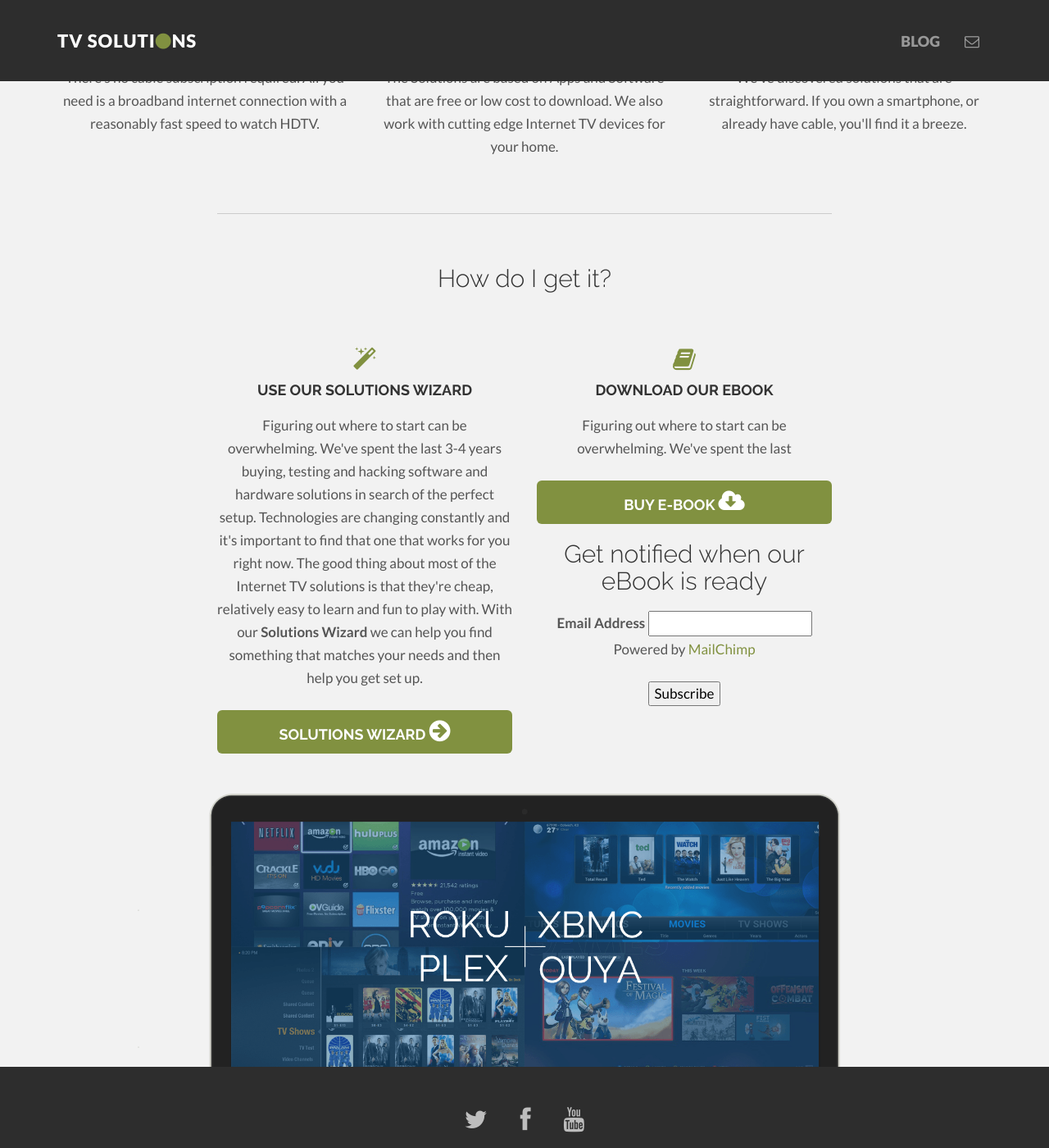
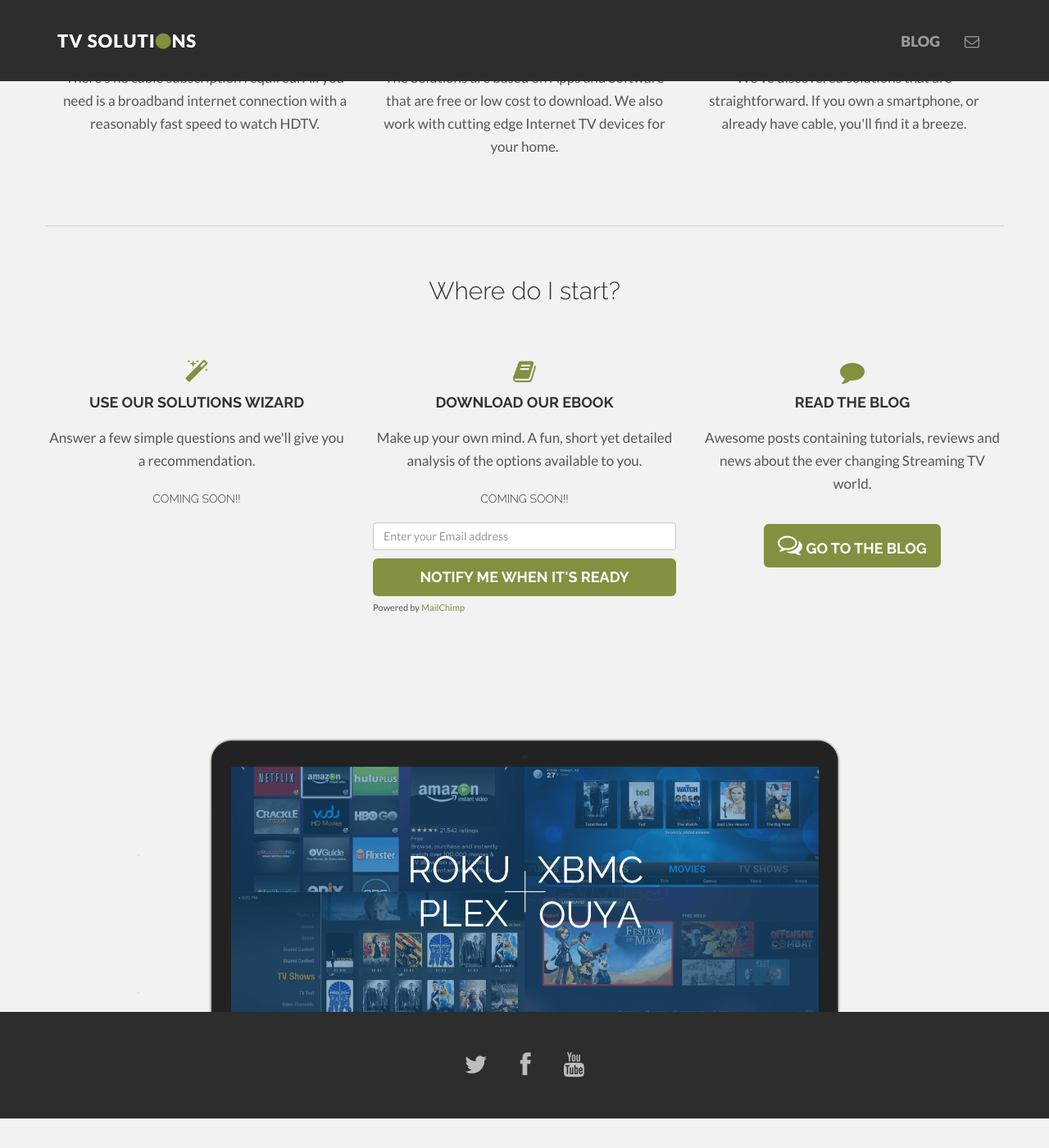
Before and after one commit to tvsolutions/tvsolutions.github.io, a Jekyll site: the page built from index.html, in a window 1280 px wide and 1400 px high, scrolled down 814 px. Shown: the whole window at 82% size. Built offline with Jekyll 4.4.1, drawn with Linux system fonts in a browser that asks for light colours; nearby versions of some CDN libraries; Markdown is read by kramdown in place of the engine named in the settings; after the commit the page ends 2178 px from its top, so only the background shows below that.

Commit message:
Tidying up blog posts and home page. Adding CNAME

```diff
--- /dev/null
+++ b/CNAME
@@ -0,0 +1 @@
+tvsolutions.ca
--- a/assets/css/main.css
+++ b/assets/css/main.css
@@ -125,6 +125,13 @@
   background-color: #687534;
 }
 
+.mailchimp {
+    text-align: left;
+}
+
+.mailchimp .powered {
+    font-size: 1.1rem;
+}
 
 .navbar {
 	font-weight: 800;
--- a/index.html
+++ b/index.html
@@ -21,7 +21,7 @@
 			<div class="col-lg-8 col-lg-offset-2">
 				<i class="fa fa-youtube-play"></i>
 				<h4>TELEVISION IS CHANGING - BE PART OF IT</h4>
-				<p>The technologies that we use to consume TV content have changed dramtically in the last 5 years. They are about to change even more. It's difficult to keep track. Don't worry, we're keeping up with the trends so you don't have to. We know what works and what doesn't. We can help you figure out what you need with our <a href="">Solutions Wizard</a>.</p>
+				<p>The technologies that we use to consume TV content have changed dramtically in the last 5 years. They are about to change even more. It's difficult to keep track. Don't worry, we're keeping up with the trends so you don't have to. We know what works and what doesn't. We can help you figure out what you need with our <a href="#solutions-wizard">Solutions Wizard</a>.</p>
 				<br>
 				<hr>
 			</div>
@@ -50,50 +50,55 @@
 			</div><!-- col-lg-4 -->
 
 		</div><!-- row -->
+	</div>
 
+	<div class="container w">
 		<div class="row centered">
-			<div class="col-lg-8 col-lg-offset-2">
+
 				<br><hr><br />
-				<h2>How do I get it?</h2>
+				<h2>Where do I start?</h2>
 				<br><br>
 				<div class="row">
-					<div class="col-lg-6">
+					<div class="col-lg-4" id="#solutions-wizard">
 						<i class="fa fa-magic"></i>
 						<h4>USE OUR SOLUTIONS WIZARD</h4>
-						<p>Figuring out where to start can be overwhelming. We've spent the last 3-4 years buying, testing and hacking software and hardware solutions in search of the perfect setup.  Technologies are changing constantly and it's important to find that one that works for you right now. The good thing about most of the Internet TV solutions is that they're cheap, relatively easy to learn and fun to play with. With our <strong>Solutions Wizard</strong> we can help you find something that matches your needs and then help you get set up.</p>
-						<button type="button" class="btn btn-green btn-lg btn-block">Solutions Wizard <i class="fa fa-arrow-circle-right"></i></button>
+						<p>Answer a few simple questions and we'll give you a recommendation.</p>
+						<h5>COMING SOON!!</h5>
 					</div>
-					<div class="col-lg-6">
+					<div class="col-lg-4">
 						<i class="fa fa-book"></i>
 						<h4>DOWNLOAD OUR EBOOK</h4>
-						<p>Figuring out where to start can be overwhelming. We've spent the last</p>
-						<button type="button" class="btn btn-green btn-lg btn-block">Buy e-Book <i class="fa fa-cloud-download"></i></button>
-
+						<p>Make up your own mind. A fun, short yet detailed analysis of the options available to you.</p>
+						<h5>COMING SOON!!</h5>
+						<div class="mailchimp">
 							<!-- Begin MailChimp Signup Form -->
 							<div id="mc_embed_signup">
 							<form action="http://tvsolutions.us3.list-manage1.com/subscribe/post?u=fe6c571cffb72ec74178d47da&amp;id=194dc82c94" method="post" id="mc-embedded-subscribe-form" name="mc-embedded-subscribe-form" class="validate" target="_blank" novalidate>
-							<h2>Get notified when our eBook is ready</h2>
 							<div class="mc-field-group">
-							<label for="mce-EMAIL">Email Address </label>
-							<input type="email" value="" name="EMAIL" class="required email" id="mce-EMAIL">
+								<input type="email" value="" name="EMAIL" class="form-control email" id="mce-EMAIL" placeholder="Enter your Email address">
+								<input type="submit" value="Notify me when it's ready" name="subscribe" id="mc-embedded-subscribe" class="btn btn-green btn-lg btn-block">
 							</div>
-						<p>Powered by <a href="http://eepurl.com/MRkwX" title="MailChimp - email marketing made easy and fun">MailChimp</a></p>
+							<p class="powered">Powered by <a href="http://eepurl.com/MRkwX" title="MailChimp - email marketing made easy and fun">MailChimp</a></p>
 								<div id="mce-responses" class="clear">
 									<div class="response" id="mce-error-response" style="display:none"></div>
 									<div class="response" id="mce-success-response" style="display:none"></div>
 								</div>    <!-- real people should not fill this in and expect good things - do not remove this or risk form bot signups-->
 							    <div style="position: absolute; left: -5000px;"><input type="text" name="b_fe6c571cffb72ec74178d47da_194dc82c94" value=""></div>
-							<div class="clear"><input type="submit" value="Subscribe" name="subscribe" id="mc-embedded-subscribe" class="button"></div>
+								<div class="clear"></div>
 							</form>
 							</div>
 
 							<!--End mc_embed_signup-->
-
-
-
 						</div>
 					</div>
-			</div><!-- col-lg-4 -->
+
+					<div class="col-lg-4">
+						<i class="fa fa-comment"></i>
+						<h4>READ THE BLOG</h4>
+						<p>Awesome posts containing tutorials, reviews and news about the ever changing Streaming TV world.</p>
+						<a href="/blog.html" class="btn btn-green btn-lg"><i class="fa fa-comments-o"></i>  Go to the Blog</a>
+					</div>
+				</div>
 			<br /><br /><br />
 		</div>
 
```
Lines whose indentation alone changed are shown as unchanged.
